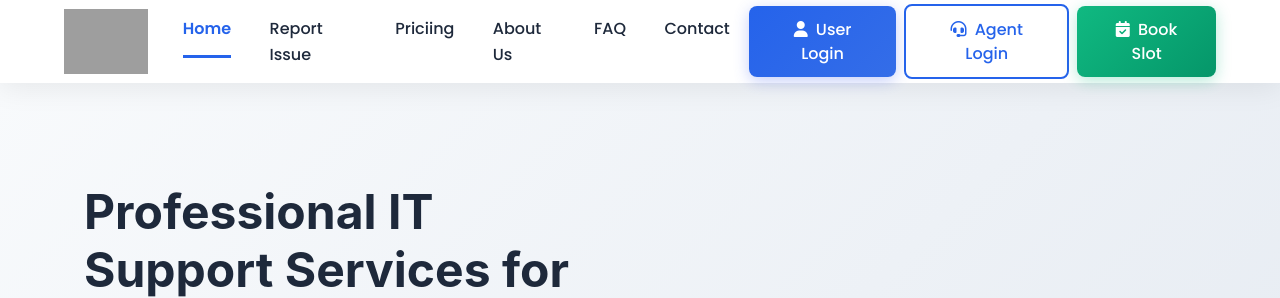
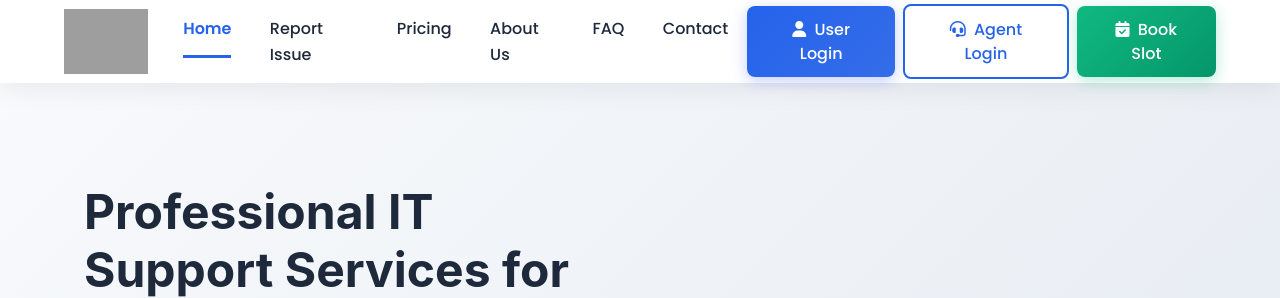
Before and after one commit to ankit-kumar-guptaa/ITSupportApp, a PHP site: page /index.php in a window 1280 px wide. Shown: the top 298 px of the page. Run offline with PHP 8.4, Linux system fonts and the light colour scheme; grey boxes are pictures that could not be loaded.

Commit message:
fix(views): correct typo in pricing link and update pricing button URL
Corrected the typo in the "Pricing" link text in the header.php file. Updated the pricing button URL in pricing.php to redirect to the correct payment page.

```diff
--- a/views/header.php
+++ b/views/header.php
@@ -310,7 +310,7 @@ $current_page = basename($_SERVER['PHP_SELF']);
                         <a class="nav-link <?php echo ($current_page == 'report_issue.php') ? 'active' : ''; ?>" href="/views/report_issue.php">Report Issue</a>
                     </li>
                     <li class="nav-item">
-                        <a class="nav-link <?php echo ($current_page == 'pricing.php') ? 'active' : ''; ?>" href="/views/pricing.php">Priciing</a>
+                        <a class="nav-link <?php echo ($current_page == 'pricing.php') ? 'active' : ''; ?>" href="/views/pricing.php">Pricing</a>
                     </li>
                     <li class="nav-item">
                         <a class="nav-link <?php echo ($current_page == 'about.php') ? 'active' : ''; ?>" href="/views/about.php">About Us</a>
--- a/views/pricing.php
+++ b/views/pricing.php
@@ -535,9 +535,10 @@ $meta_keywords = "IT support pricing, managed IT services cost, computer support
                             </ul>
                             <?php endif; ?>
 
-                            <a href="contact.php?plan=<?= $key ?>&cycle=<?= $billing_cycle ?>" class="btn <?= isset($plan['popular']) ? 'btn-primary' : 'btn-outline-primary' ?> pricing-btn">
+                            <!-- <a href="contact.php?plan=<?= $key ?>&cycle=<?= $billing_cycle ?>" class="btn <?= isset($plan['popular']) ? 'btn-primary' : 'btn-outline-primary' ?> pricing-btn">
                                 Choose <?= $plan['name'] ?>
-                            </a>
+                            </a> -->
+                            <a href="https://rzp.io/rzp/M7hE7nhy" class="btn btn-primary btn-outline-primary pricing-btn">choose</a>
                         </div>
                     </div>
                 </div>
```
